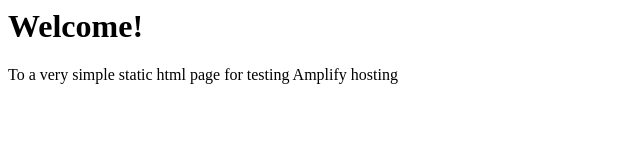
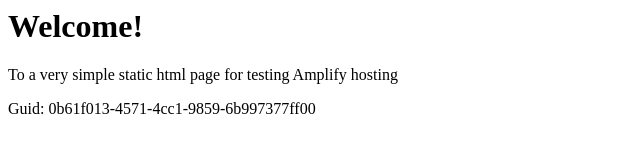
Before and after one commit to aws-aemilia-gru/Github-PR-Commit-Integration-Test-DoNotTouch-Gith-OKSLNVO2-v1-prod-sa-east-1, a website: page src/index.html in a window 1280 px wide. Shown: the whole page, without its empty margins (0-640 px from the left). Drawn offline with Linux system fonts and the light colour scheme.

Commit message:
commit from integ tests

```diff
--- a/src/index.html
+++ b/src/index.html
@@ -1,3 +1,5 @@
+
+
 <html lang="en">
 
 <head>
@@ -10,6 +12,6 @@
 <body>
     <h1>Welcome!</h1>
     <p>To a very simple static html page for testing Amplify hosting</p>
-</body>
+    <p>Guid: 0b61f013-4571-4cc1-9859-6b997377ff00</p></body>
 
 </html>
```
